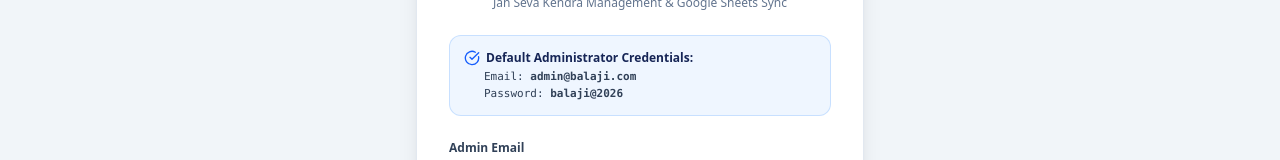
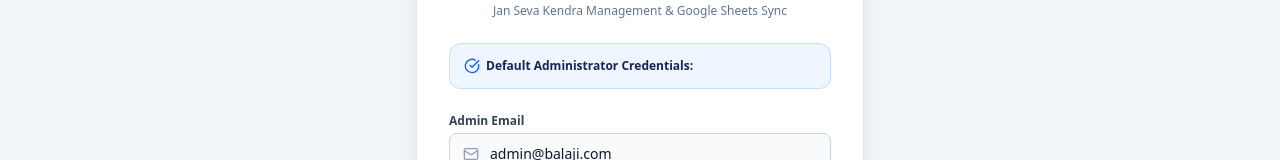
Before and after one commit to balajicom/vikki, a React (Vite) app: page /admin in a window 1280 px wide. Shown: the part 305-465 px from the top of the page. Built offline with nearby package versions, Linux system fonts and the light colour scheme; no server answers.

Commit message:
username pasword update

```diff
--- a/src/pages/admin/AdminLogin.tsx
+++ b/src/pages/admin/AdminLogin.tsx
@@ -57,10 +57,7 @@ export const AdminLogin: React.FC = () => {
             <CheckCircle className="w-4 h-4 text-blue-600" />
             <span>Default Administrator Credentials:</span>
           </div>
-          <div className="pl-5 space-y-0.5 text-slate-700 font-mono text-[11px]">
-            <div>Email: <strong>admin@balaji.com</strong></div>
-            <div>Password: <strong>balaji@2026</strong></div>
-          </div>
+
         </div>
 
         {error && (
```
